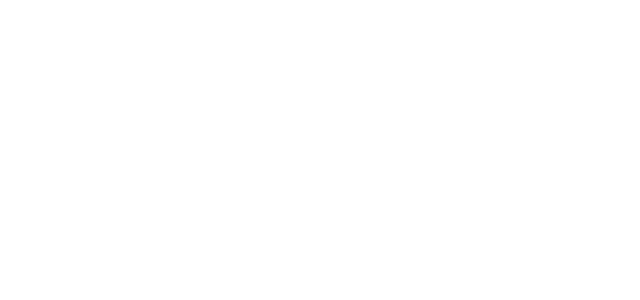
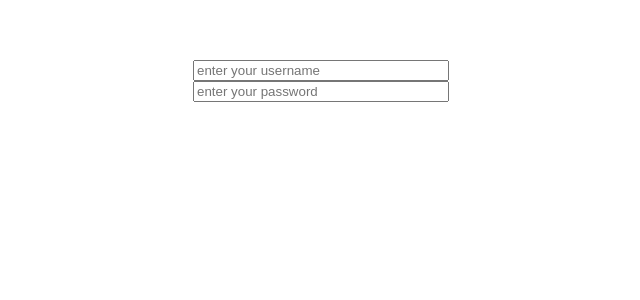
Before and after one commit to Ngdaz/Leaning-VueJs, a Vue app: page / in a window 1280 px wide. Shown: the top 300 px of the page, without its empty margins (319-959 px from the left). Built offline with nearby package versions, Linux system fonts and the light colour scheme.

Commit message:
how v-model work

```diff
--- a/src/components/HelloWorld.vue
+++ b/src/components/HelloWorld.vue
@@ -38,10 +38,10 @@
 
     <!-- su dung v-model  -->
 
-  <!-- <input  class="username" type="text" v-model="userName" placeholder="enter your username">
+  <input  class="username" type="text" v-model="userName" placeholder="enter your username">
   <input  class="password" type="text" v-model="password" placeholder="enter your password">
     {{userName}}
-    {{password}} -->
+    {{password}}
   </div>
 </template>
 
```
